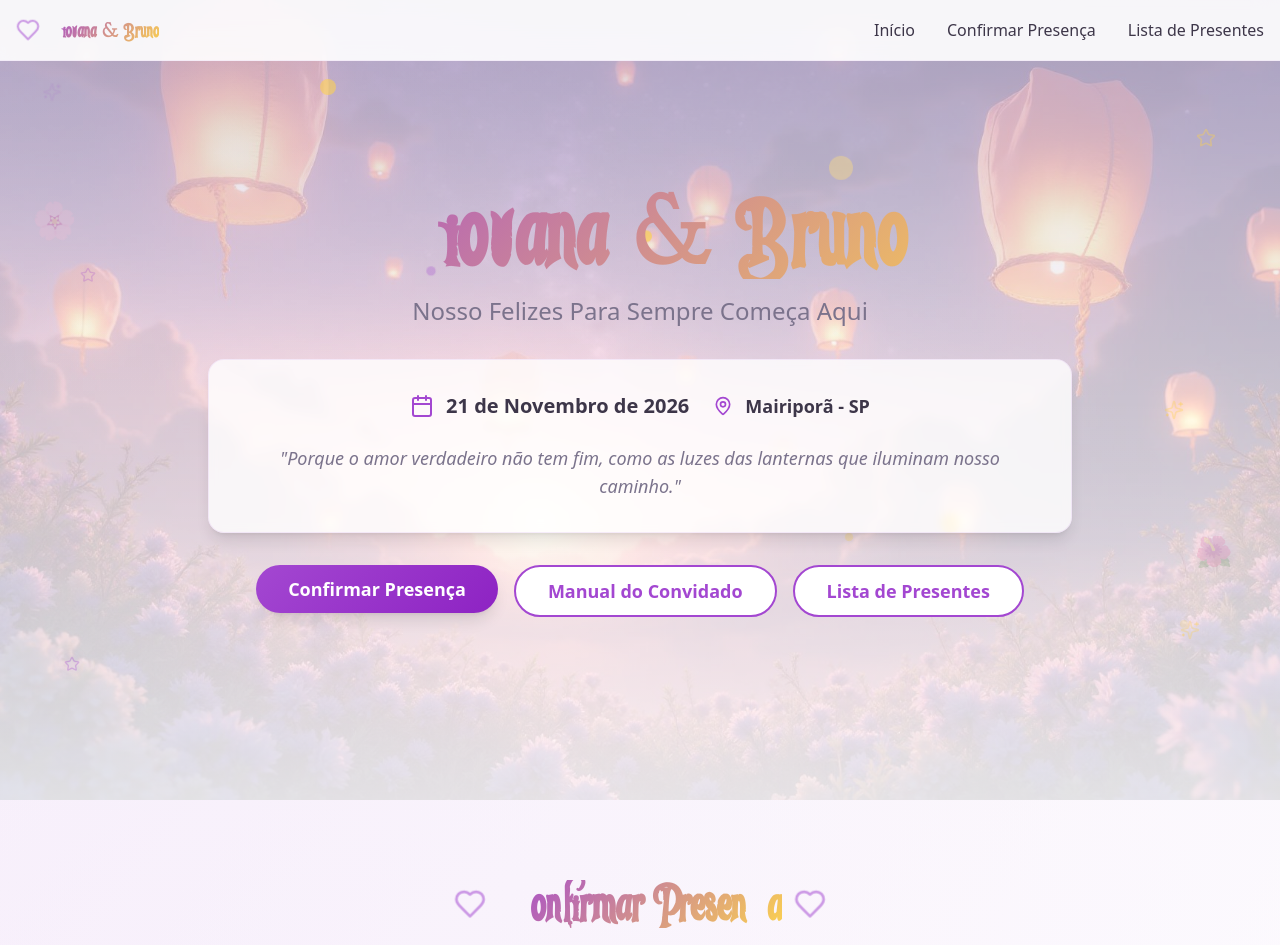
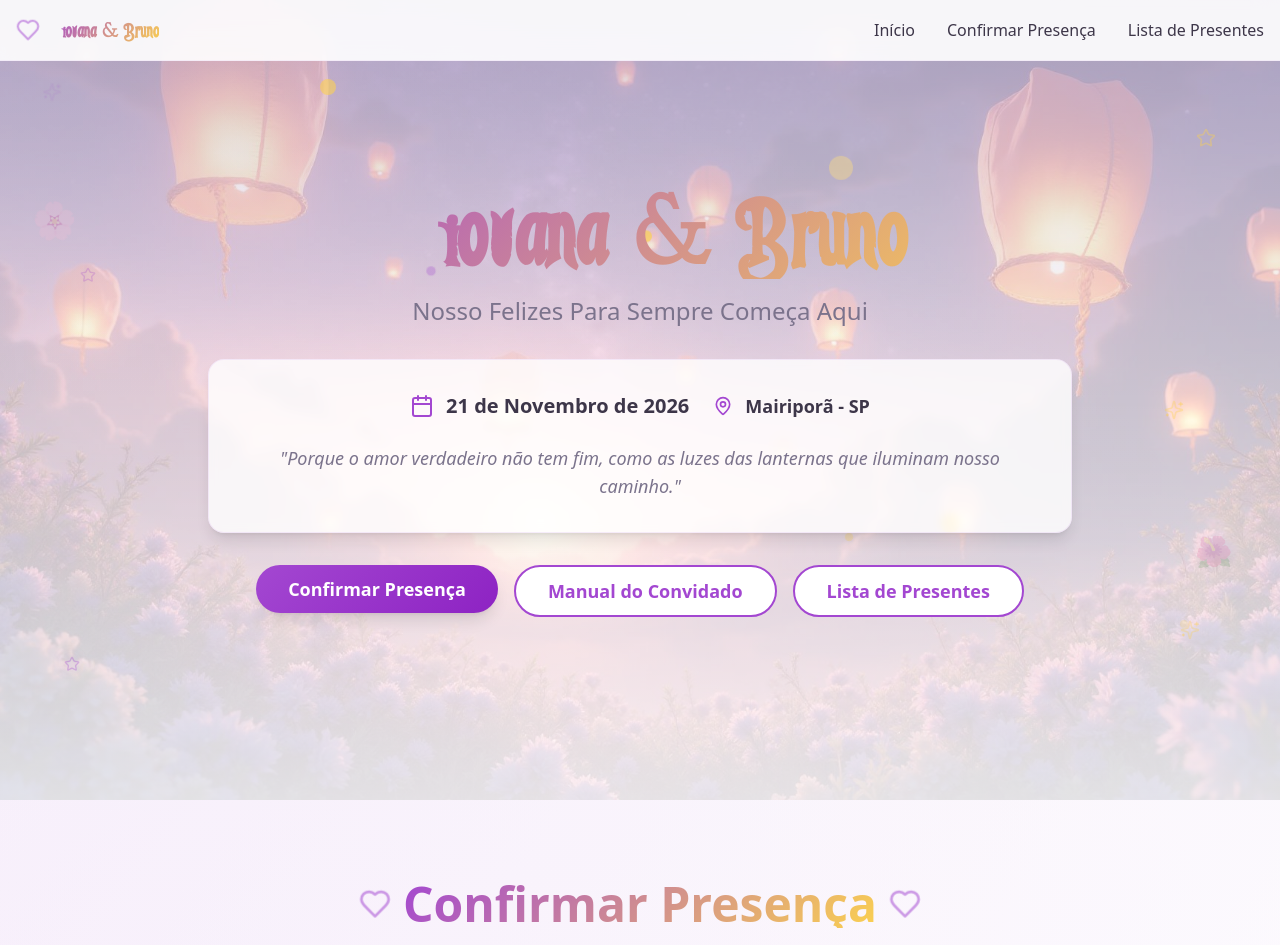
Before and after one commit to livia-pessoal/fairytale-rsvp-site, a React (Vite) app: page / in a window 1280 px wide. Shown: the top 945 px of the page. Built offline with nearby package versions, Linux system fonts and the light colour scheme.

Commit message:
fix: remover fonte Tangled de títulos com caracteres especiais
- Remover fonte de 'Confirmar Presença' (contém ç)
- Remover fonte de 'Lista de Presentes'
- Manter fonte apenas nos nomes 'Giovana & Bruno' que não têm acentos

```diff
--- a/src/components/GiftsSection.tsx
+++ b/src/components/GiftsSection.tsx
@@ -23,7 +23,7 @@ const GiftsSection = () => {
         <div className="text-center mb-12 sm:mb-16">
           <div className="flex items-center justify-center gap-2 sm:gap-3 mb-4">
             <Gift className="h-6 w-6 sm:h-8 sm:w-8 text-golden sparkle-animation" />
-            <h2 className="text-3xl sm:text-4xl md:text-5xl font-bold text-gradient font-tangled">Lista de Presentes</h2>
+            <h2 className="text-3xl sm:text-4xl md:text-5xl font-bold text-gradient">Lista de Presentes</h2>
             <Gift className="h-6 w-6 sm:h-8 sm:w-8 text-golden sparkle-animation" />
           </div>
           <p className="text-base sm:text-lg md:text-xl text-muted-foreground px-4">
--- a/src/components/RSVPSection.tsx
+++ b/src/components/RSVPSection.tsx
@@ -170,7 +170,7 @@ const RSVPSection = () => {
         <div className="text-center mb-12">
           <div className="flex items-center justify-center gap-3 mb-4">
             <Heart className="h-8 w-8 text-primary sparkle-animation" />
-            <h2 className="text-4xl md:text-5xl font-bold text-gradient font-tangled">Confirmar Presença</h2>
+            <h2 className="text-4xl md:text-5xl font-bold text-gradient">Confirmar Presença</h2>
             <Heart className="h-8 w-8 text-primary sparkle-animation" />
           </div>
           <p className="text-xl text-muted-foreground">
```
